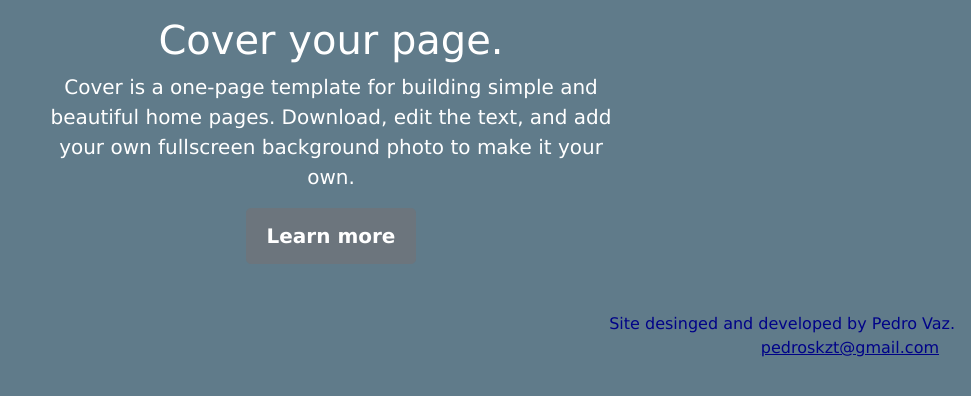
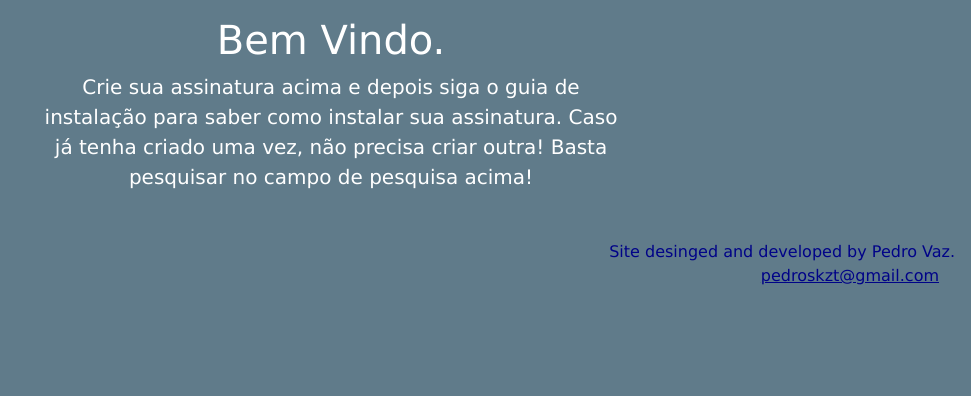
Before and after one commit to pedroskzt/intranetPoli, a Django app: template templates/index.html in a window 1280 px wide. Shown: the part 77-473 px from the top of the page, without its empty margins (309-1280 px from the left). Run offline with Django 3.2, Linux system fonts and the light colour scheme; the template is opened without the code that fills it, so the values that code supplies are empty; some libraries are stand-ins or nearby versions.

Commit message:
Alterado frase da pagina inicial

```diff
--- a/templates/index.html
+++ b/templates/index.html
@@ -6,12 +6,10 @@
 {% block content %}
     <div class="text-center cover-container d-flex h-100 p-3 mx-auto flex-column footer-custom">
         <main role="main" class="inner cover body-custom">
-            <h1 class="cover-heading">Cover your page.</h1>
-            <p class="lead">Cover is a one-page template for building simple and beautiful home pages. Download, edit
-                the text, and add your own fullscreen background photo to make it your own.</p>
-            <p class="lead">
-                <a href="#" class="btn btn-lg btn-secondary">Learn more</a>
-            </p>
+            <h1 class="cover-heading">Bem Vindo.</h1>
+            <p class="lead">Crie sua assinatura acima e depois siga o guia de instalação para saber como instalar sua
+                assinatura. Caso já tenha criado uma vez, não precisa criar outra! Basta pesquisar no campo de pesquisa
+                acima!</p>
         </main>
     </div>
 {% endblock %}
```
